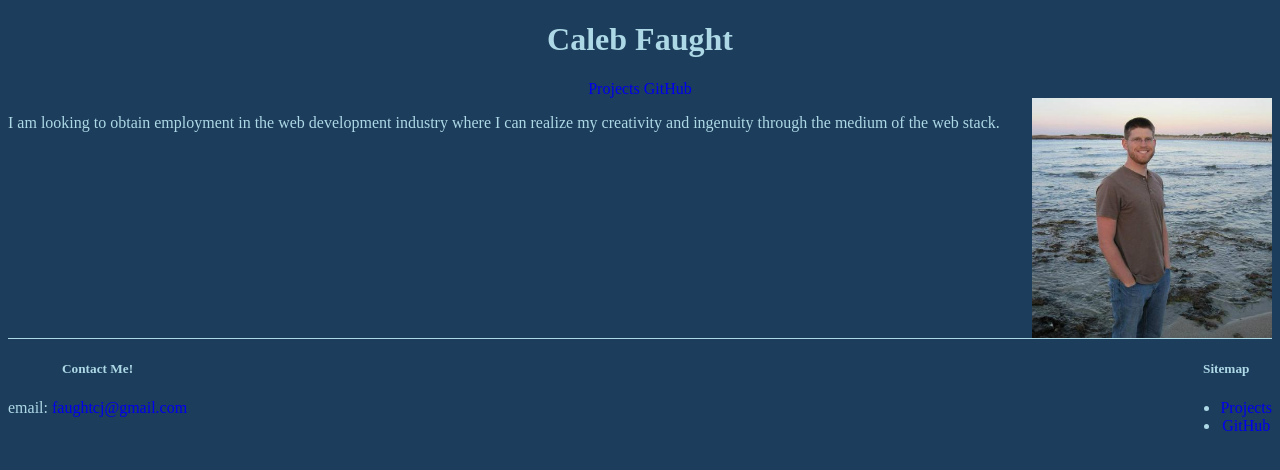
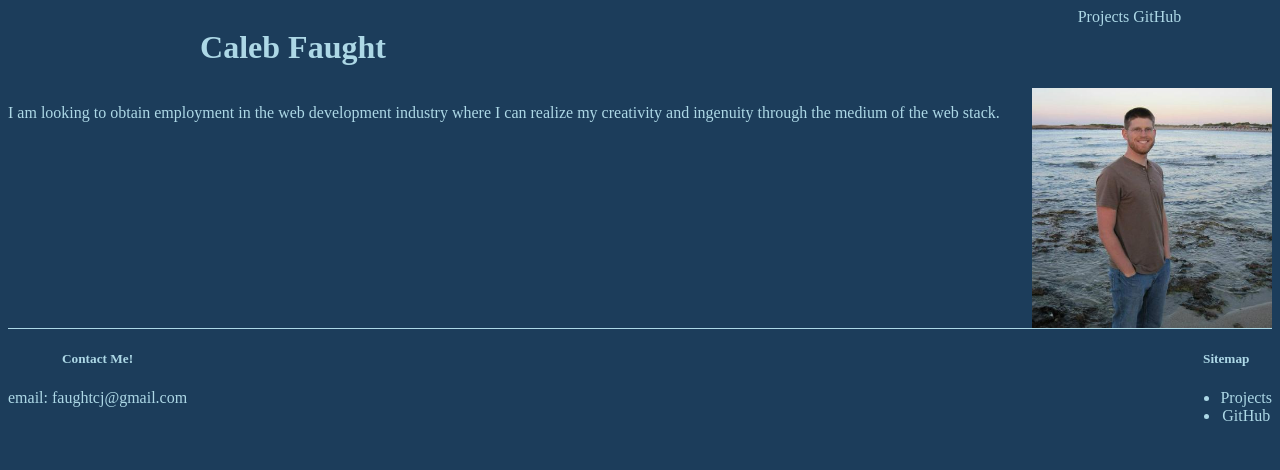
Before and after one commit to CFaught/ProfilePage, a plain HTML site: page public/index.html in a window 1280 px wide. Drawn offline with Linux system fonts and the light colour scheme.

Commit message:
layout changes

```diff
--- a/public/css/stylesheet.css
+++ b/public/css/stylesheet.css
@@ -4,7 +4,23 @@ body {
   text-align: center;
 }
 
+header main footer {
+  min-width: 855px;
+  overflow: auto;
+}
+
+header h1 {
+  float: left;
+  width: 570px;
+}
+
+nav {
+  float: right;
+  width: 285px;
+}
+
 a {
+  color: #ADD8E6;
   text-decoration: none;
 }
 
```
